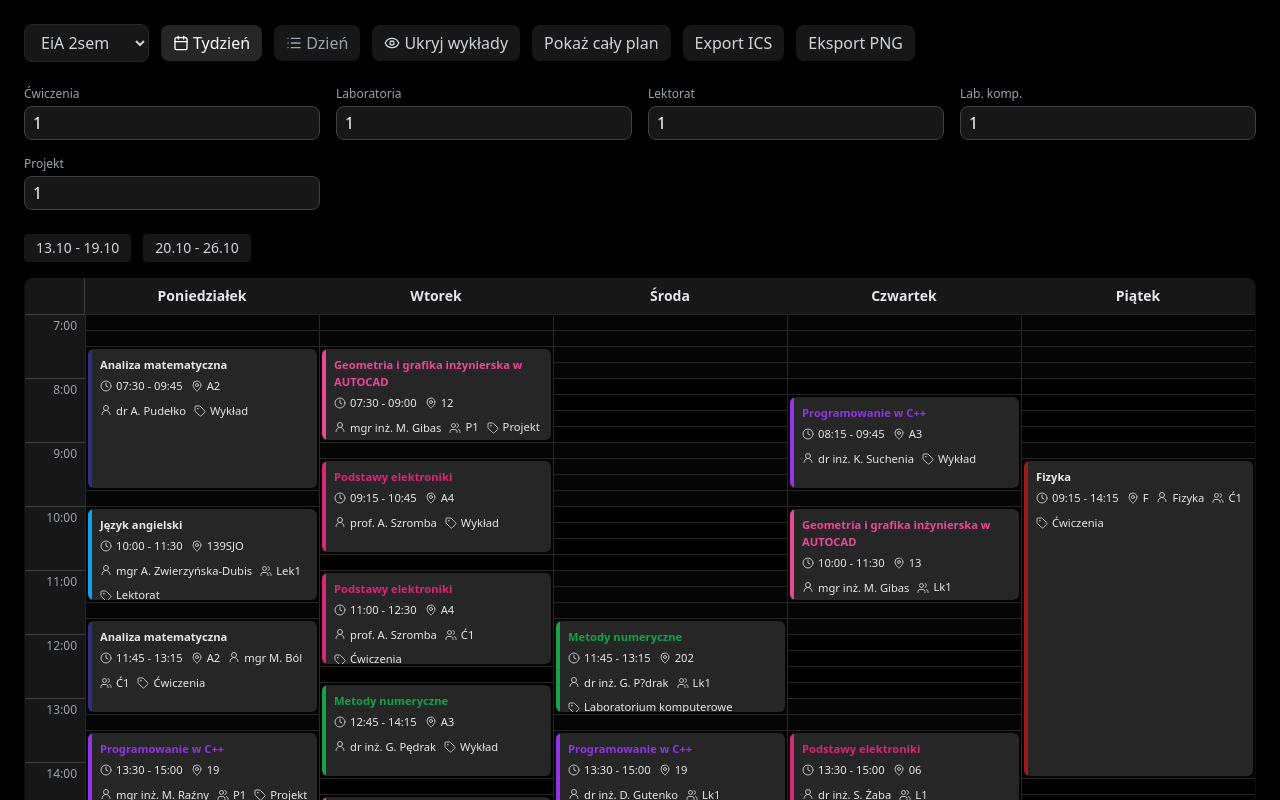
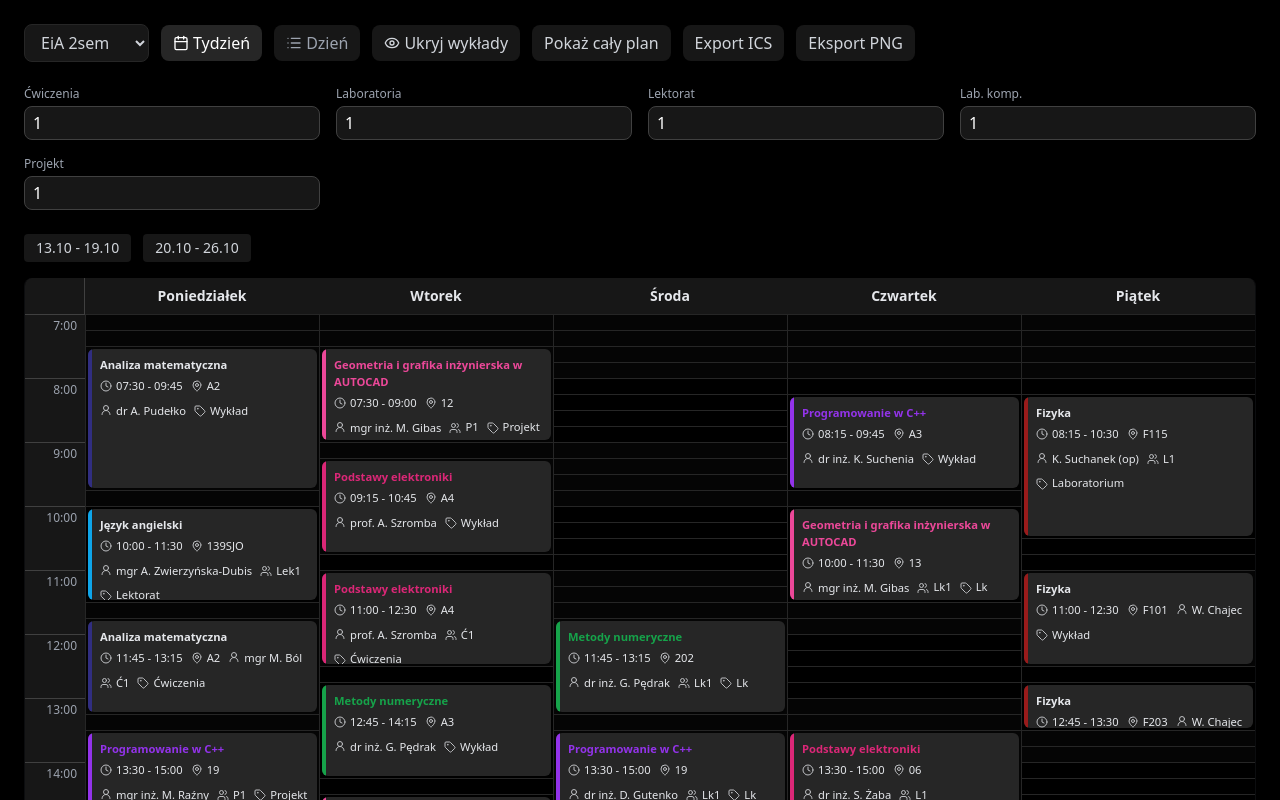
Before and after one commit to CeDwukropek/wieikschedule, a React (Create React App) app: page / in a window 1280 px wide. Shown: the top 800 px of the page. Built offline with nearby package versions, Linux system fonts and the light colour scheme.

Commit message:
build fix

```diff
--- a/package.json
+++ b/package.json
@@ -4,6 +4,7 @@
   "homepage": ".",
   "private": true,
   "dependencies": {
+    "@babel/runtime": "^7.28.4",
     "@testing-library/dom": "^10.4.1",
     "@testing-library/jest-dom": "^6.9.0",
     "@testing-library/react": "^16.3.0",
@@ -14,7 +15,6 @@
     "react": "^19.1.1",
     "react-dom": "^19.1.1",
     "react-scripts": "5.0.1",
-    "tailwind": "^4.0.0",
     "web-vitals": "^2.1.4"
   },
   "scripts": {
--- a/src/ExportPngBtn.js
+++ b/src/ExportPngBtn.js
@@ -28,8 +28,8 @@ export function ExportPngBtn({
         weekParity === currentParity
           ? currentRange
           : weekParity === nextParity
-          ? nextRange
-          : currentRange; // fallback
+            ? nextRange
+            : currentRange; // fallback
 
       const label = `Tydzień_${range.replaceAll(" ", "")}}`;
       return sanitizeFileName(label) + ".png";
@@ -49,7 +49,7 @@ export function ExportPngBtn({
         if (document.fonts?.ready) await document.fonts.ready;
         const dataUrl = await toPng(exportRef.current, {
           pixelRatio: 2, // wyraźniejszy eksport
-          // backgroundColor: "#fff", // w razie potrzeby wymuszamy jasne tło
+          backgroundColor: "#000", // wymuszamy czarne, pełne tło (bez przezroczystości)
           cacheBust: true,
         });
         const a = document.createElement("a");
--- a/src/timetables/timetableEiA2.js
+++ b/src/timetables/timetableEiA2.js
@@ -51,14 +51,12 @@ export const timetableData = {
     },
     FIZ01: {
       name: "Fizyka",
-      teacher: "Pracownicy katedry",
+      teacher: "W. Chajec / K. Suchanek / J. Kurzyk / B. Burtan-Gwizdała",
       color: "bg-red-800",
     },
   },
   SCHEDULE: [
-    // -----------------------------------------------------
-    // PONIEDZIAŁEK (day: 0)
-    // -----------------------------------------------------
+    // PONIEDZIAŁEK
     {
       id: 101,
       subj: "ANAL",
@@ -252,9 +250,7 @@ export const timetableData = {
       weeks: "odd",
     },
 
-    // -----------------------------------------------------
-    // WTOREK (day: 1)
-    // -----------------------------------------------------
+    // WTOREK
     {
       id: 117,
       subj: "AUTOCAD",
@@ -378,7 +374,7 @@ export const timetableData = {
     {
       id: 127,
       subj: "AUTOCAD",
-      type: "Laboratorium komputerowe",
+      type: "Lk",
       teacher: "prof. P. Małka",
       groups: ["Lk6"],
       day: 1,
@@ -390,7 +386,7 @@ export const timetableData = {
     {
       id: 128,
       subj: "PROG_CPP",
-      type: "Laboratorium komputerowe",
+      type: "Lk",
       teacher: "dr inż. D. Gutenko",
       groups: ["Lk7"],
       day: 1,
@@ -402,7 +398,7 @@ export const timetableData = {
     {
       id: 129,
       subj: "AUTOCAD",
-      type: "Laboratorium komputerowe",
+      type: "Lk",
       teacher: "prof. P. Małka",
       groups: ["Lk7"],
       day: 1,
@@ -414,7 +410,7 @@ export const timetableData = {
     {
       id: 130,
       subj: "PROG_CPP",
-      type: "Laboratorium komputerowe",
+      type: "Lk",
       teacher: "dr inż. D. Gutenko",
       groups: ["Lk6"],
       day: 1,
@@ -448,14 +444,12 @@ export const timetableData = {
       weeks: "even",
     },
 
-    // -----------------------------------------------------
-    // ŚRODA (day: 2)
-    // -----------------------------------------------------
+    // ŚRODA
     {
       id: 133,
       subj: "NUMER",
-      type: "Laboratorium komputerowe",
-      teacher: "dr in?. G. P?drak",
+      type: "Lk",
+      teacher: "dr inż. G. Pędrak",
       groups: ["Lk1"],
       day: 2,
       start: "11:45",
@@ -466,8 +460,8 @@ export const timetableData = {
     {
       id: 134,
       subj: "NUMER",
-      type: "Laboratorium komputerowe",
-      teacher: "dr in?. G. P?drak",
+      type: "Lk",
+      teacher: "dr inż. G. Pędrak",
       groups: ["Lk2"],
       day: 2,
       start: "11:45",
@@ -479,7 +473,7 @@ export const timetableData = {
       id: 135,
       subj: "ELEC_BAS",
       type: "Laboratorium",
-      teacher: "mgr in?. M. Ra?ny",
+      teacher: "mgr inż. M. Raźny",
       groups: ["L5"],
       day: 2,
       start: "11:45",
@@ -488,10 +482,34 @@ export const timetableData = {
       weeks: "both",
     },
     {
+      id: 138,
+      subj: "ELEC_BAS",
+      type: "Ćwiczenia",
+      teacher: "prof. A. Szromba",
+      groups: ["Ć3"],
+      day: 2,
+      start: "11:45",
+      end: "13:15",
+      room: "10",
+      weeks: "odd",
+    },
+    {
+      id: 139,
+      subj: "ELEC_BAS",
+      type: "Ćwiczenia",
+      teacher: "prof. A. Szromba",
+      groups: ["Ć4"],
+      day: 2,
+      start: "11:45",
+      end: "13:15",
+      room: "10",
+      weeks: "even",
+    },
+    {
       id: 136,
       subj: "NUMER",
-      type: "Laboratorium komputerowe",
-      teacher: "dr in?. M. Orkisz",
+      type: "Lk",
+      teacher: "dr inż. M. Orkisz",
       groups: ["Lk3"],
       day: 2,
       start: "13:30",
@@ -502,8 +520,8 @@ export const timetableData = {
     {
       id: 137,
       subj: "NUMER",
-      type: "Laboratorium komputerowe",
-      teacher: "dr in?. M. Orkisz",
+      type: "Lk",
+      teacher: "dr inż. M. Orkisz",
       groups: ["Lk5"],
       day: 2,
       start: "13:30",
@@ -512,34 +530,10 @@ export const timetableData = {
       weeks: "even",
     },
     {
-      id: 138,
-      subj: "ELEC_BAS",
-      type: "Ćwiczenia",
-      teacher: "prof. A. Szromba",
-      groups: ["Ć3"],
-      day: 2,
-      start: "13:30",
-      end: "15:00",
-      room: "9",
-      weeks: "odd",
-    },
-    {
-      id: 139,
-      subj: "ELEC_BAS",
-      type: "Ćwiczenia",
-      teacher: "prof. A. Szromba",
-      groups: ["Ć4"],
-      day: 2,
-      start: "13:30",
-      end: "15:00",
-      room: "9",
-      weeks: "even",
-    },
-    {
       id: 140,
       subj: "ELEC_BAS",
       type: "Laboratorium",
-      teacher: "mgr in?. M. Ra?ny",
+      teacher: "mgr inż. M. Raźny",
       groups: ["L6"],
       day: 2,
       start: "13:30",
@@ -550,8 +544,8 @@ export const timetableData = {
     {
       id: 141,
       subj: "PROG_CPP",
-      type: "Laboratorium komputerowe",
-      teacher: "dr in?. D. Gutenko",
+      type: "Lk",
+      teacher: "dr inż. D. Gutenko",
       groups: ["Lk1"],
       day: 2,
       start: "13:30",
@@ -562,8 +556,8 @@ export const timetableData = {
     {
       id: 142,
       subj: "NUMER",
-      type: "Laboratorium komputerowe",
-      teacher: "dr in?. M. Orkisz",
+      type: "Lk",
+      teacher: "dr inż. M. Orkisz",
       groups: ["Lk4"],
       day: 2,
       start: "15:15",
@@ -574,8 +568,8 @@ export const timetableData = {
     {
       id: 143,
       subj: "NUMER",
-      type: "Laboratorium komputerowe",
-      teacher: "dr in?. M. Orkisz",
+      type: "Lk",
+      teacher: "dr inż. M. Orkisz",
       groups: ["Lk6"],
       day: 2,
       start: "15:15",
@@ -587,7 +581,7 @@ export const timetableData = {
       id: 144,
       subj: "ELEC_BAS",
       type: "Laboratorium",
-      teacher: "mgr in?. M. Ra?ny",
+      teacher: "mgr inż. M. Raźny",
       groups: ["L7"],
       day: 2,
       start: "15:15",
@@ -598,8 +592,8 @@ export const timetableData = {
     {
       id: 145,
       subj: "PROG_CPP",
-      type: "Laboratorium komputerowe",
-      teacher: "dr in?. D. Gutenko",
+      type: "Lk",
+      teacher: "dr inż. D. Gutenko",
       groups: ["Lk2"],
       day: 2,
       start: "15:15",
@@ -622,8 +616,8 @@ export const timetableData = {
     {
       id: 147,
       subj: "NUMER",
-      type: "Laboratorium komputerowe",
-      teacher: "dr in?. M. Orkisz",
+      type: "Lk",
+      teacher: "dr inż. M. Orkisz",
       groups: ["Lk7"],
       day: 2,
       start: "17:00",
@@ -635,7 +629,7 @@ export const timetableData = {
       id: 148,
       subj: "ELEC_BAS",
       type: "Laboratorium",
-      teacher: "mgr in?. M. Ra?ny",
+      teacher: "mgr inż. M. Raźny",
       groups: ["L8"],
       day: 2,
       start: "17:00",
@@ -646,8 +640,8 @@ export const timetableData = {
     {
       id: 149,
       subj: "PROG_CPP",
-      type: "Laboratorium komputerowe",
-      teacher: "dr in?. D. Gutenko",
+      type: "Lk",
+      teacher: "dr inż. D. Gutenko",
       groups: ["Lk3"],
       day: 2,
       start: "17:00",
@@ -659,7 +653,7 @@ export const timetableData = {
       id: 150,
       subj: "ELEC_BAS",
       type: "Laboratorium",
-      teacher: "mgr in?. M. Ra?ny",
+      teacher: "mgr inż. M. Raźny",
       groups: ["L11"],
       day: 2,
       start: "18:45",
@@ -668,14 +662,12 @@ export const timetableData = {
       weeks: "both",
     },
 
-    // -----------------------------------------------------
-    // CZWARTEK (day: 3)
-    // -----------------------------------------------------
+    // CZWARTEK
     {
       id: 151,
       subj: "PROG_CPP",
       type: "Wykład",
-      teacher: "dr in?. K. Suchenia",
+      teacher: "dr inż. K. Suchenia",
       groups: [],
       day: 3,
       start: "08:15",
@@ -686,8 +678,8 @@ export const timetableData = {
     {
       id: 152,
       subj: "AUTOCAD",
-      type: "Laboratorium komputerowe",
-      teacher: "mgr in?. M. Gibas",
+      type: "Lk",
+      teacher: "mgr inż. M. Gibas",
       groups: ["Lk1"],
       day: 3,
       start: "10:00",
@@ -699,7 +691,7 @@ export const timetableData = {
       id: 153,
       subj: "ELEC_BAS",
       type: "Laboratorium",
-      teacher: "dr in?. A. Drwal",
+      teacher: "dr inż. A. Drwal",
       groups: ["L10"],
       day: 3,
       start: "10:00",
@@ -710,8 +702,8 @@ export const timetableData = {
     {
       id: 154,
       subj: "AUTOCAD",
-      type: "Laboratorium komputerowe",
-      teacher: "mgr in?. M. Gibas",
+      type: "Lk",
+      teacher: "mgr inż. M. Gibas",
       groups: ["Lk2"],
       day: 3,
       start: "11:45",
@@ -723,7 +715,7 @@ export const timetableData = {
       id: 155,
       subj: "ELEC_BAS",
       type: "Laboratorium",
-      teacher: "dr in?. A. Drwal",
+      teacher: "dr inż. A. Drwal",
       groups: ["L9"],
       day: 3,
       start: "11:45",
@@ -734,8 +726,8 @@ export const timetableData = {
     {
       id: 156,
       subj: "AUTOCAD",
-      type: "Laboratorium komputerowe",
-      teacher: "mgr in?. M. Gibas",
+      type: "Lk",
+      teacher: "mgr inż. M. Gibas",
       groups: ["Lk3"],
       day: 3,
       start: "13:30",
@@ -747,7 +739,7 @@ export const timetableData = {
       id: 157,
       subj: "ELEC_BAS",
       type: "Laboratorium",
-      teacher: "dr in?. S. ?aba",
+      teacher: "dr inż. S. Żaba",
       groups: ["L1"],
       day: 3,
       start: "13:30",
@@ -758,8 +750,8 @@ export const timetableData = {
     {
       id: 158,
       subj: "AUTOCAD",
-      type: "Laboratorium komputerowe",
-      teacher: "mgr in?. M. Gibas",
+      type: "Lk",
+      teacher: "mgr inż. M. Gibas",
       groups: ["Lk4"],
       day: 3,
       start: "15:15",
@@ -771,7 +763,7 @@ export const timetableData = {
       id: 159,
       subj: "ELEC_BAS",
       type: "Laboratorium",
-      teacher: "dr in?. S. ?aba",
+      teacher: "dr inż. S. Żaba",
       groups: ["L2"],
       day: 3,
       start: "15:15",
@@ -782,8 +774,8 @@ export const timetableData = {
     {
       id: 160,
       subj: "AUTOCAD",
-      type: "Laboratorium komputerowe",
-      teacher: "mgr in?. M. Gibas",
+      type: "Lk",
+      teacher: "mgr inż. M. Gibas",
       groups: ["Lk5"],
       day: 3,
       start: "17:00",
@@ -795,7 +787,7 @@ export const timetableData = {
       id: 161,
       subj: "ELEC_BAS",
       type: "Laboratorium",
-      teacher: "dr in?. S. ?aba",
+      teacher: "dr inż. S. Żaba",
       groups: ["L4"],
       day: 3,
       start: "17:00",
@@ -806,8 +798,8 @@ export const timetableData = {
     {
       id: 162,
       subj: "PROG_CPP",
-      type: "Laboratorium komputerowe",
-      teacher: "mgr in?. K. Kopera",
+      type: "Lk",
+      teacher: "mgr inż. K. Kopera",
       groups: ["Lk4"],
       day: 3,
       start: "17:00",
@@ -819,7 +811,7 @@ export const timetableData = {
       id: 163,
       subj: "AUTOCAD",
       type: "Projekt",
-      teacher: "mgr in?. M. Gibas",
+      teacher: "mgr inż. M. Gibas",
       groups: ["P3"],
       day: 3,
       start: "18:45",
@@ -831,7 +823,7 @@ export const timetableData = {
       id: 164,
       subj: "AUTOCAD",
       type: "Projekt",
-      teacher: "mgr in?. M. Gibas",
+      teacher: "mgr inż. M. Gibas",
       groups: ["P4"],
       day: 3,
       start: "18:45",
@@ -843,7 +835,7 @@ export const timetableData = {
       id: 165,
       subj: "ELEC_BAS",
       type: "Laboratorium",
-      teacher: "dr in?. S. ?aba",
+      teacher: "dr inż. S. Żaba",
       groups: ["L3"],
       day: 3,
       start: "18:45",
@@ -854,8 +846,8 @@ export const timetableData = {
     {
       id: 166,
       subj: "PROG_CPP",
-      type: "Laboratorium komputerowe",
-      teacher: "mgr in?. K. Kopera",
+      type: "Lk",
+      teacher: "mgr inż. K. Kopera",
       groups: ["Lk5"],
       day: 3,
       start: "18:45",
@@ -864,20 +856,177 @@ export const timetableData = {
       weeks: "both",
     },
 
-    // -----------------------------------------------------
+    // ... (reszta SCHEDULE bez zmian, poniżej aktualizacja PIĄTKU)
+
     // PIĄTEK (day: 4)
-    // -----------------------------------------------------
+    // Blok ranny 08:15 - 10:30 (Tygodnie NIEPARZYSTE)
+    // PIĄTEK (day: 4)
+    // Blok ranny 08:15 - 10:30 (Tygodnie NIEPARZYSTE)
     {
-      id: 167,
+      id: 1671,
+      subj: "FIZ01",
+      type: "Laboratorium",
+      teacher: "K. Suchanek (op)",
+      groups: ["L1"],
+      day: 4,
+      start: "08:15",
+      end: "10:30",
+      room: "F115",
+      weeks: "odd",
+    },
+    {
+      id: 1672,
+      subj: "FIZ01",
+      type: "Laboratorium",
+      teacher: "J. Kurzyk",
+      groups: ["L2"],
+      day: 4,
+      start: "08:15",
+      end: "10:30",
+      room: "F115",
+      weeks: "odd",
+    },
+    {
+      id: 1673,
+      subj: "FIZ01",
+      type: "Laboratorium",
+      teacher: "W. Chajec",
+      groups: ["L3"],
+      day: 4,
+      start: "08:15",
+      end: "10:30",
+      room: "F115",
+      weeks: "odd",
+    },
+
+    // Blok ranny 08:15 - 10:30 (Tygodnie PARZYSTE)
+    {
+      id: 1681,
+      subj: "FIZ01",
+      type: "Laboratorium",
+      teacher: "K. Suchanek (op)",
+      groups: ["L4"],
+      day: 4,
+      start: "08:15",
+      end: "10:30",
+      room: "F115",
+      weeks: "even",
+    },
+    {
+      id: 1682,
+      subj: "FIZ01",
+      type: "Laboratorium",
+      teacher: "J. Kurzyk",
+      groups: ["L5"],
+      day: 4,
+      start: "08:15",
+      end: "10:30",
+      room: "F115",
+      weeks: "even",
+    },
+    {
+      id: 1683,
+      subj: "FIZ01",
+      type: "Laboratorium",
+      teacher: "W. Chajec",
+      groups: ["L6"],
+      day: 4,
+      start: "08:15",
+      end: "10:30",
+      room: "F115",
+      weeks: "even",
+    },
+
+    // Wykład wspólny
+    {
+      id: 169,
+      subj: "FIZ01",
+      type: "Wykład",
+      teacher: "W. Chajec",
+      groups: [],
+      day: 4,
+      start: "11:00",
+      end: "12:30",
+      room: "F101",
+      weeks: "both",
+    },
+
+    // Ćwiczenia (12:45 - 13:30)
+    {
+      id: 170,
       subj: "FIZ01",
       type: "Ćwiczenia",
-      teacher: "Fizyka",
+      teacher: "W. Chajec",
       groups: ["Ć1"],
       day: 4,
-      start: "09:15",
-      end: "14:15",
-      room: "F",
+      start: "12:45",
+      end: "13:30",
+      room: "F203",
       weeks: "both",
+    },
+    {
+      id: 171,
+      subj: "FIZ01",
+      type: "Ćwiczenia",
+      teacher: "E. Borsuk",
+      groups: ["Ć3"],
+      day: 4,
+      start: "12:45",
+      end: "13:30",
+      room: "F204",
+      weeks: "both",
+    },
+
+    // Ćwiczenia (13:45 - 14:30)
+    {
+      id: 172,
+      subj: "FIZ01",
+      type: "Ćwiczenia",
+      teacher: "B. Burtan-Gwizdała",
+      groups: ["Ć2"],
+      day: 4,
+      start: "13:45",
+      end: "14:30",
+      room: "F112",
+      weeks: "both",
+    },
+
+    // Blok popołudniowy 13:45 - 16:00 (Tygodnie NIEPARZYSTE)
+    {
+      id: 1731,
+      subj: "FIZ01",
+      type: "Laboratorium",
+      teacher: "B. Burtan-Gwizdała (op)",
+      groups: ["L7"],
+      day: 4,
+      start: "13:45",
+      end: "16:00",
+      room: "F115",
+      weeks: "odd",
+    },
+    {
+      id: 1732,
+      subj: "FIZ01",
+      type: "Laboratorium",
+      teacher: "M. Duras",
+      groups: ["L8"],
+      day: 4,
+      start: "13:45",
+      end: "16:00",
+      room: "F115",
+      weeks: "odd",
+    },
+    {
+      id: 1733,
+      subj: "FIZ01",
+      type: "Laboratorium",
+      teacher: "E. Borsuk",
+      groups: ["L9"],
+      day: 4,
+      start: "13:45",
+      end: "16:00",
+      room: "F115",
+      weeks: "odd",
     },
   ],
 };
```
Also changed, not shown: 1 other file (tests, documents, lock files or other folders).
